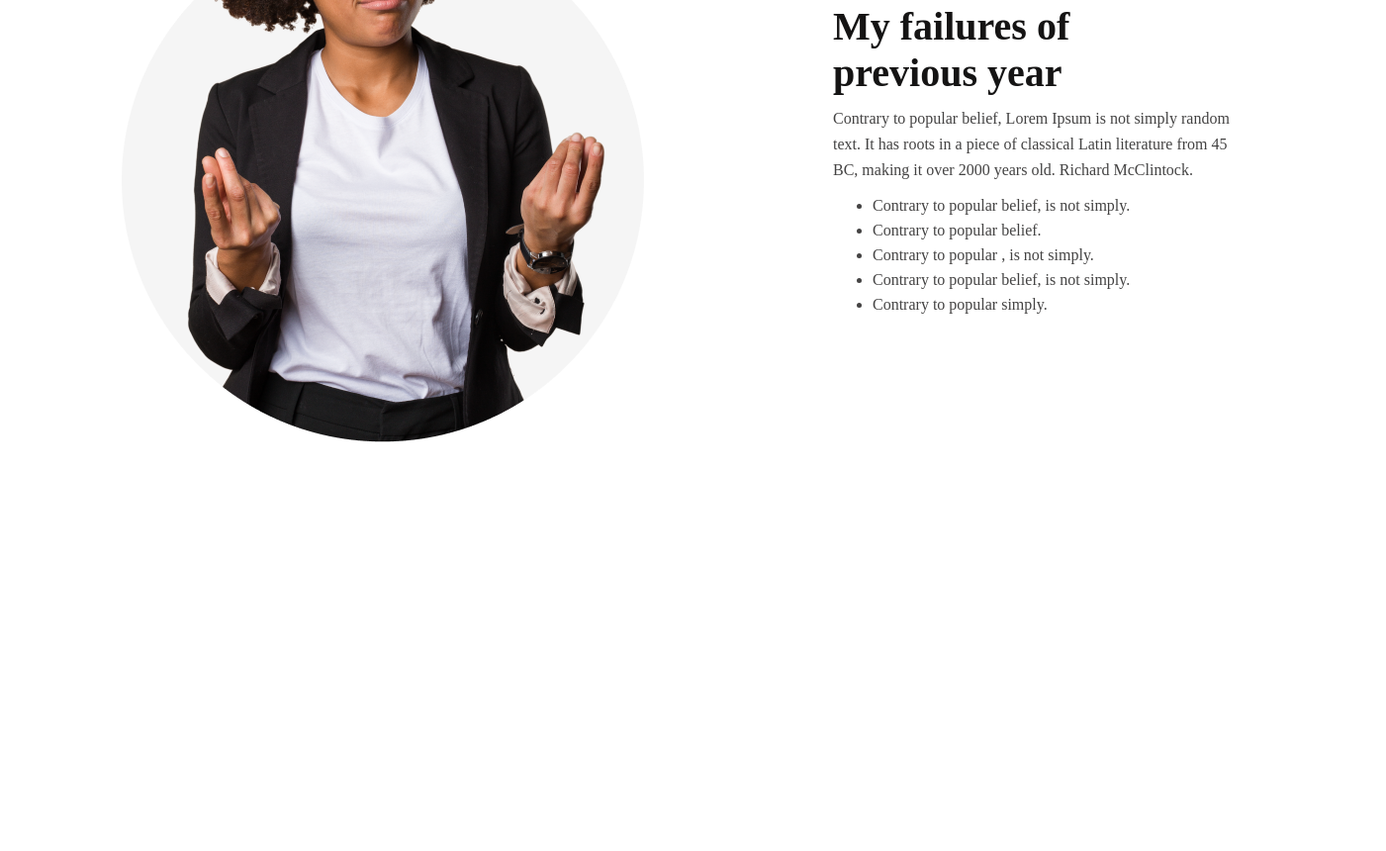
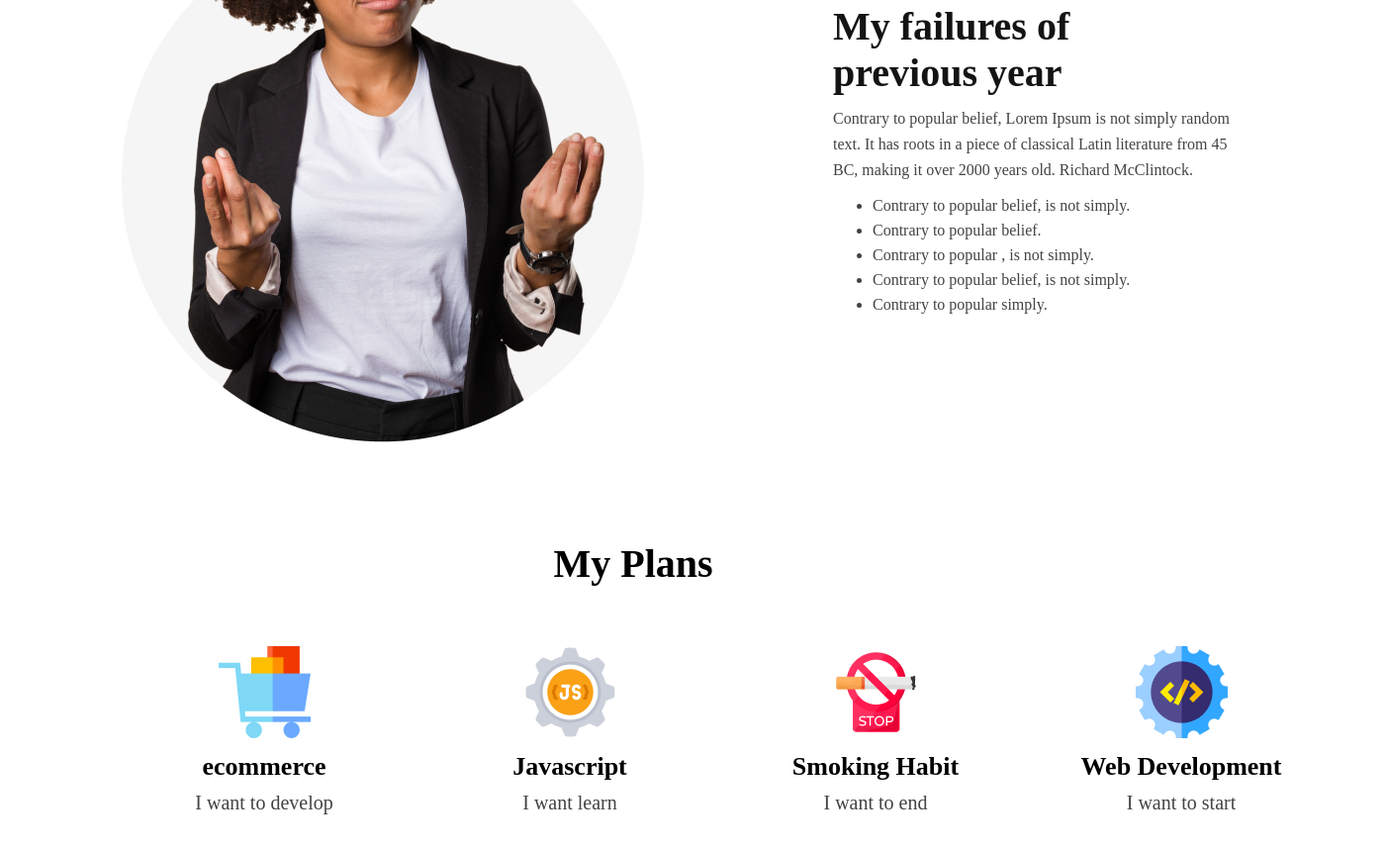
Before and after one commit to SmSowrub/Programming-Hero-batch-7-Assignment-1, a plain HTML site: page index.html in a window 1280 px wide. Shown: the part 1185-2045 px from the top of the page at 99% size, 1401 px wide, since content can reach past the window. Before the commit the page ends 1731 px from the top, so only its background shows below. Drawn offline with Linux system fonts and the light colour scheme.

Commit message:
3rd part done

```diff
--- a/index.html
+++ b/index.html
@@ -36,6 +36,33 @@
                 </ul>
             </div>
         </section>
+
+        <section>
+            <h2 class="Plans">My Plans</h2>
+
+            <div class="My-plans">
+                <div class="all-Plans">
+                    <img src="./images/icons/ecom.png" alt="ecommerce">
+                    <h3>ecommerce</h3>
+                    <p>I want to develop</p>
+                </div>
+                <div class="all-Plans">
+                    <img src="./images/icons/js.png" alt="js">
+                    <h3>Javascript</h3>
+                    <p>I want learn</p>
+                </div>
+                <div class="all-Plans">
+                    <img src="./images/icons/smoke.png" alt="smoke">
+                    <h3>Smoking Habit</h3>
+                    <p>I want to end</p>
+                </div>
+                <div class="all-Plans">
+                    <img src="./images/icons/web.png" alt="web">
+                    <h3>Web Development</h3>
+                    <p>I want to start</p>
+                </div>
+            </div>
+        </section>
     </main>
     <footer></footer>
 </body>
--- a/style.css
+++ b/style.css
@@ -89,3 +89,42 @@ color: #444343;
     margin-top: 10px;
     color: #444343;
 }
+
+/* 3rd part */
+
+.Plans{
+    text-align: center;
+    color: black;
+    font-weight: 700px;
+    font-size: 40px;
+    margin-bottom: 50px;
+}
+.My-plans{
+    width: 1141px;
+    display: flex;
+    justify-content: space-between;
+    margin: 0 auto;
+    margin-left: 90px;
+    padding: 10px 100px 10px 70px;
+
+}
+.all-Plans{
+    width: 214px;
+    height: 197px;
+    text-align: center;
+
+}
+.all-Plans h3{
+    font-size: 26px;
+    font-weight: 700px;
+    color: black;
+    margin-top:10px;
+    line-height: 30px;
+    text-align: center;
+}
+.all-Plans p{
+    font-size: 20px;
+    color: #444343;
+    font-weight: 500px;
+    margin-top: 10px;
+}
```
